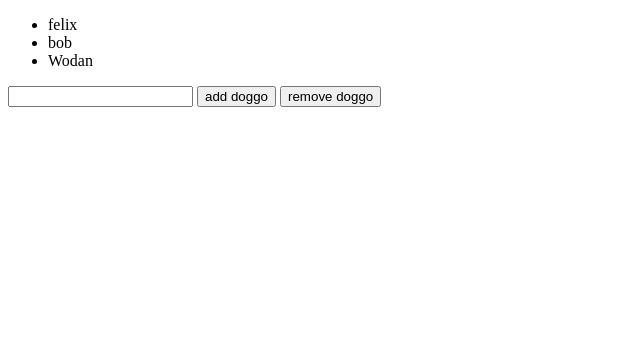
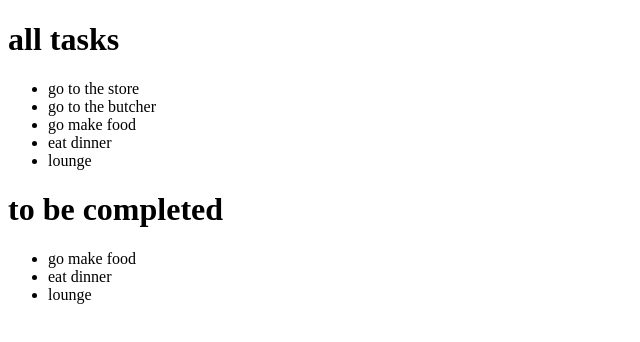
Before and after one commit to erwinsnijder/Vue-test, a plain HTML site: page index.html in a window 1280 px wide. Shown: the whole page, without its empty margins (0-640 px from the left). Drawn offline with nearby package versions, Linux system fonts and the light colour scheme.

Commit message:
Update index.html

```diff
--- a/index.html
+++ b/index.html
@@ -2,47 +2,51 @@
 <html lang="en">
 <head>
     <meta charset="UTF-8">
-    <meta name="viewport" content="width=device-width, initial-scale=1.0">
-    <meta http-equiv="X-UA-Compatible" content="ie=edge">
-
-
     <title>Document</title>
 </head>
 <body>
+    <div id="root">
 
-    <div id="root">
-    <ul>
-        <li v-for="bork in dogs">{{ bork }}</li>
-    </ul>
-        <input id="input" type="text" v-model="newDog">
-        <button v-on:click="addDog">add doggo</button>
-        <button v-on:click="removeDog">remove doggo</button>
+        <h1> all tasks </h1>
+       <ul>
+
+        <li v-for="task in tasks" v-text="task.description"> </li>
+
+       </ul>
+
+       <h1>to be completed </h1>
+       <ul>
+
+        <li v-for="task in incompleteTasks" v-text="task.description"> </li>
+
+       </ul>
+
     </div>
 
-
-    <script src="https://cdn.jsdelivr.net/npm/vue@2.6.10/dist/vue.js"></script>
+<script src="https://cdn.jsdelivr.net/npm/vue@2.6.10/dist/vue.js"></script>
 <script>
 
 new Vue({
     el: '#root',
     data: {
+       tasks: [
 
-        newDog: '',
+           { description: 'go to the store', completed: true },
+           { description: 'go to the butcher', completed: true },
+           { description: 'go make food', completed: false },
+           { description: 'eat dinner', completed: false },
+           { description: 'lounge', completed: false }
 
-        dogs: ['felix', 'bob', 'Wodan']
-    },
-    methods: {
-        addDog() {
-                this.dogs.push(this.newDog);
-        },
-        removeDog() {
-                alert('Why are you so cruel to remove a doggo?!');
-        }
+       ]
+       },
 
-    }
+       computed: {
+
+           incompleteTasks() {
+               return this.tasks.filter(task => ! task.completed);
+           }
+       }
 })
-
-
 </script>
 </body>
 </html>
```
